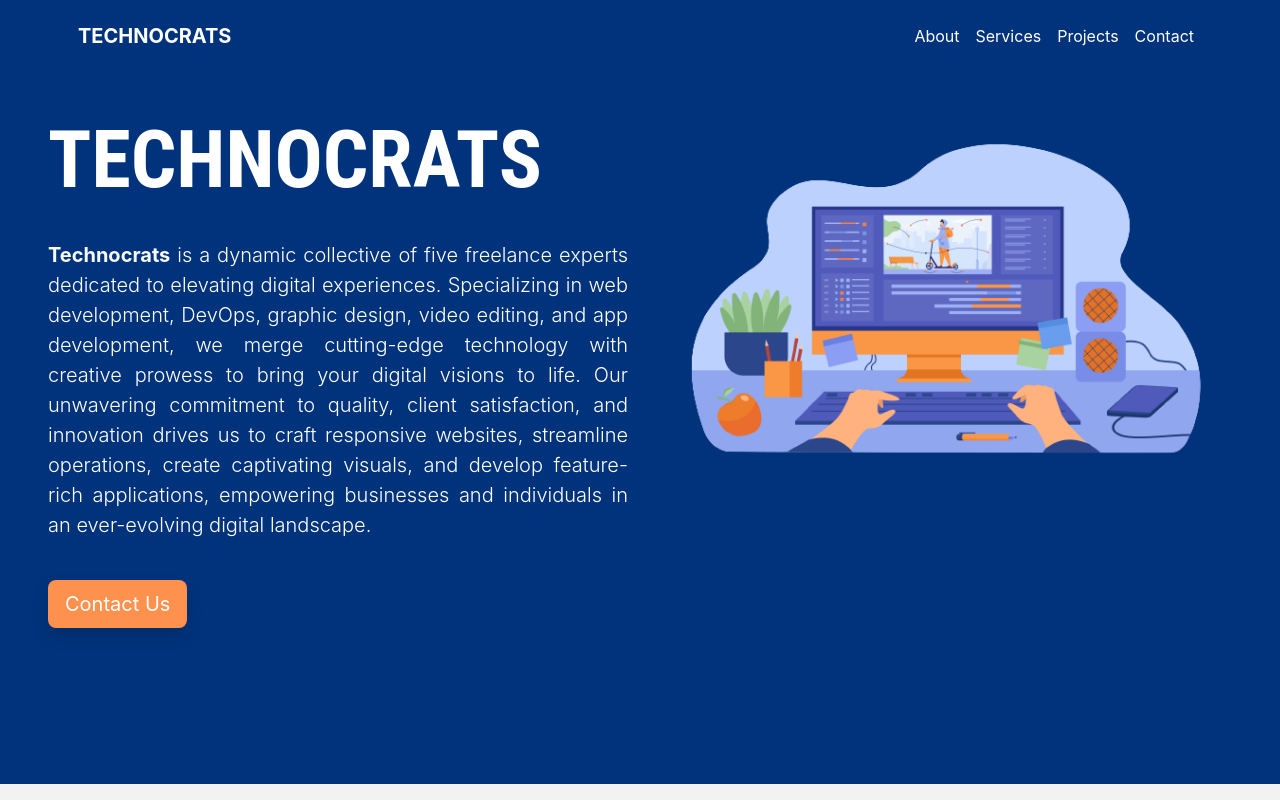
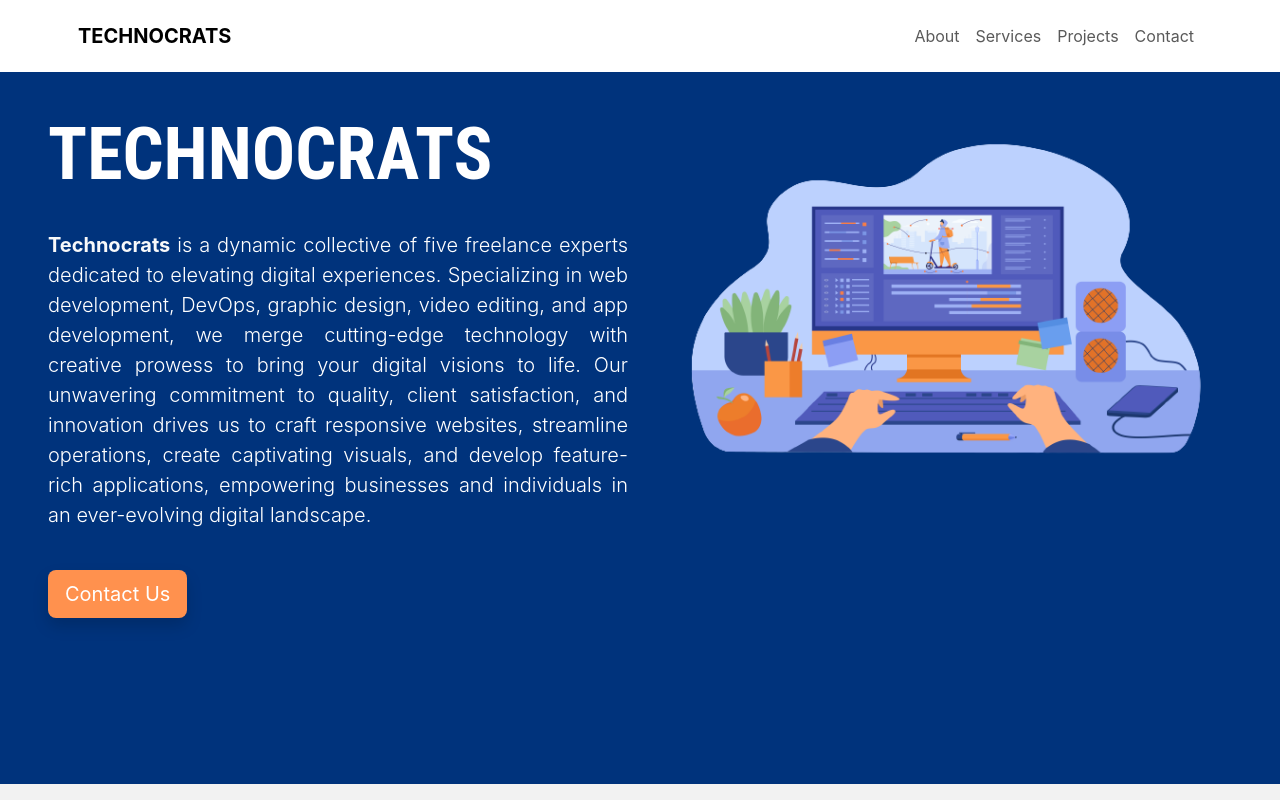
Before and after one commit to technocrats-portfolio/Technocrats, a React (Create React App) app: page / in a window 1280 px wide. Shown: the top 800 px of the page. Built offline with nearby package versions, Linux system fonts and the light colour scheme.

Commit message:
Add all files

```diff
--- a/src/Home.jsx
+++ b/src/Home.jsx
@@ -103,8 +103,8 @@ const Home = () => {
         <div class="container-fluid p-5" >
 
           <div class="row">
-            <div className="col-md-6 ">
-              <h1 class="display-1 height-cyberoide fw-bold">
+            <div className="col-md-6">
+              <h1 class="display-2 height-cyberoide fw-bold">
                 TECHNOCRATS
               </h1>
 
--- a/src/NavBar/Navbar.jsx
+++ b/src/NavBar/Navbar.jsx
@@ -3,31 +3,31 @@ import './Navbar.css'
 
 const Navbar = () => {
   return (
-    <nav class="navbar fixed-top navbar-expand-lg" style={{background:'var(--navbar)'}}>
+      <nav class="navbar navbar-expand-lg fixed-top" style={{background:'#fff'}}>
     <div class="container " style={{padding:'0.5rem'}} >
-    <a class="navbar-brand fw-bold"  href='/'  style={{color:'white'}}>
+    <a class="navbar-brand fw-bold"  href='/'  >
                 {/* <img src="Images/logo.png" alt='' height="50"/> */}
                 TECHNOCRATS
             </a>
 
-      <button class="navbar-toggler"  type="button" data-bs-toggle="collapse" data-bs-target="#navbarSupportedContent" aria-controls="navbarSupportedContent" aria-expanded="false" aria-label="Toggle navigation">
-        <span class="navbar-toggler-icon" ></span>
-      </button>
+            <button class="navbar-toggler" type="button" data-bs-toggle="collapse" data-bs-target="#navbarSupportedContent" aria-controls="navbarSupportedContent" aria-expanded="false" aria-label="Toggle navigation">
+      <span class="navbar-toggler-icon"></span>
+    </button>
       <div class="collapse navbar-collapse" id="navbarSupportedContent">
         <ul class="navbar-nav ms-auto mb-2 mb-lg-0">
 
           <li class="nav-item">
-          <a className='nav-link' style={{color:'white'}}  href="#about" role="button">About</a>
+          <a className='nav-link'   href="#about" role="button">About</a>
           </li>
           <li class="nav-item">
-          <a className='nav-link' style={{color:'white'}} href="#services" role="button">Services</a>
+          <a className='nav-link'  href="#services" role="button">Services</a>
           </li>
           <li class="nav-item">
-          <a className='nav-link' style={{color:'white'}} href="#projects" role="button">Projects</a>
+          <a className='nav-link'  href="#projects" role="button">Projects</a>
           </li>
 
           <li class="nav-item">
-          <a className='nav-link' style={{color:'white'}} href="#contact" role="button">Contact</a>
+          <a className='nav-link'  href="#contact" role="button">Contact</a>
           </li>
         </ul>
 
```
